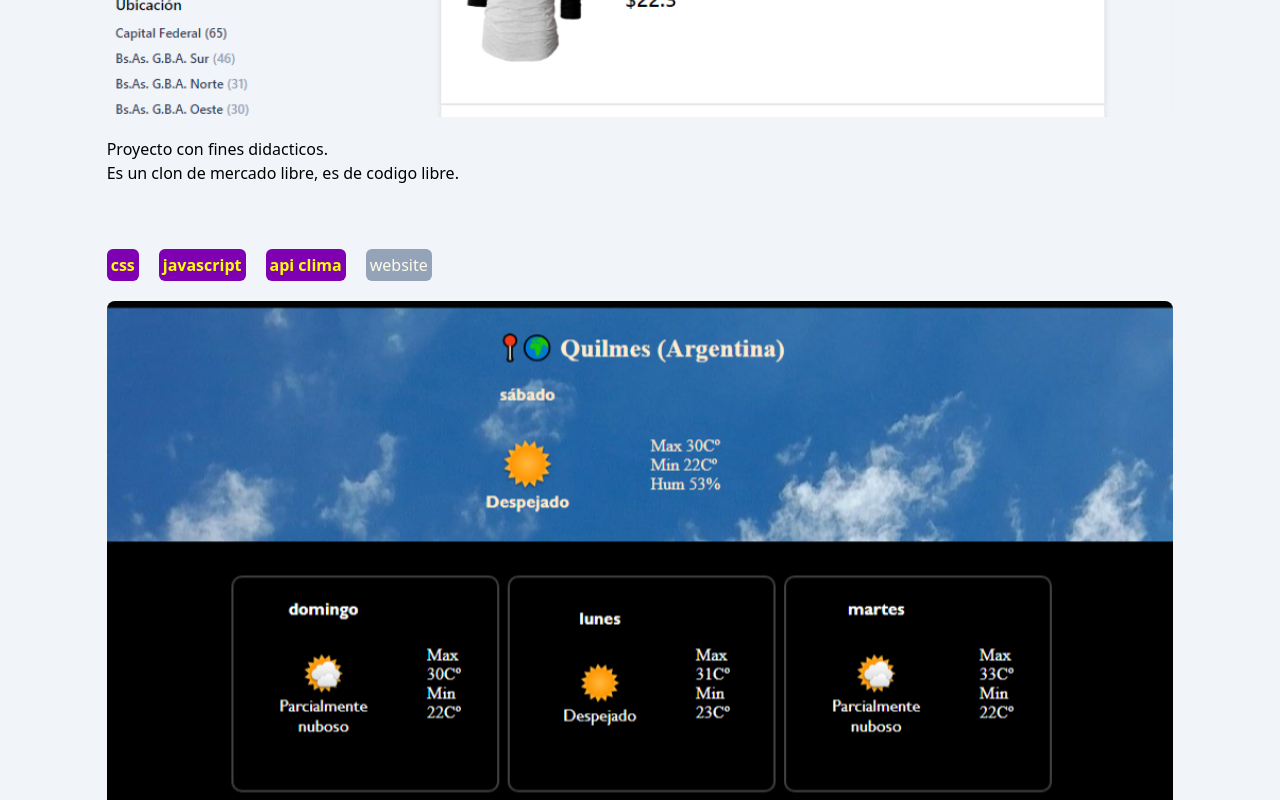
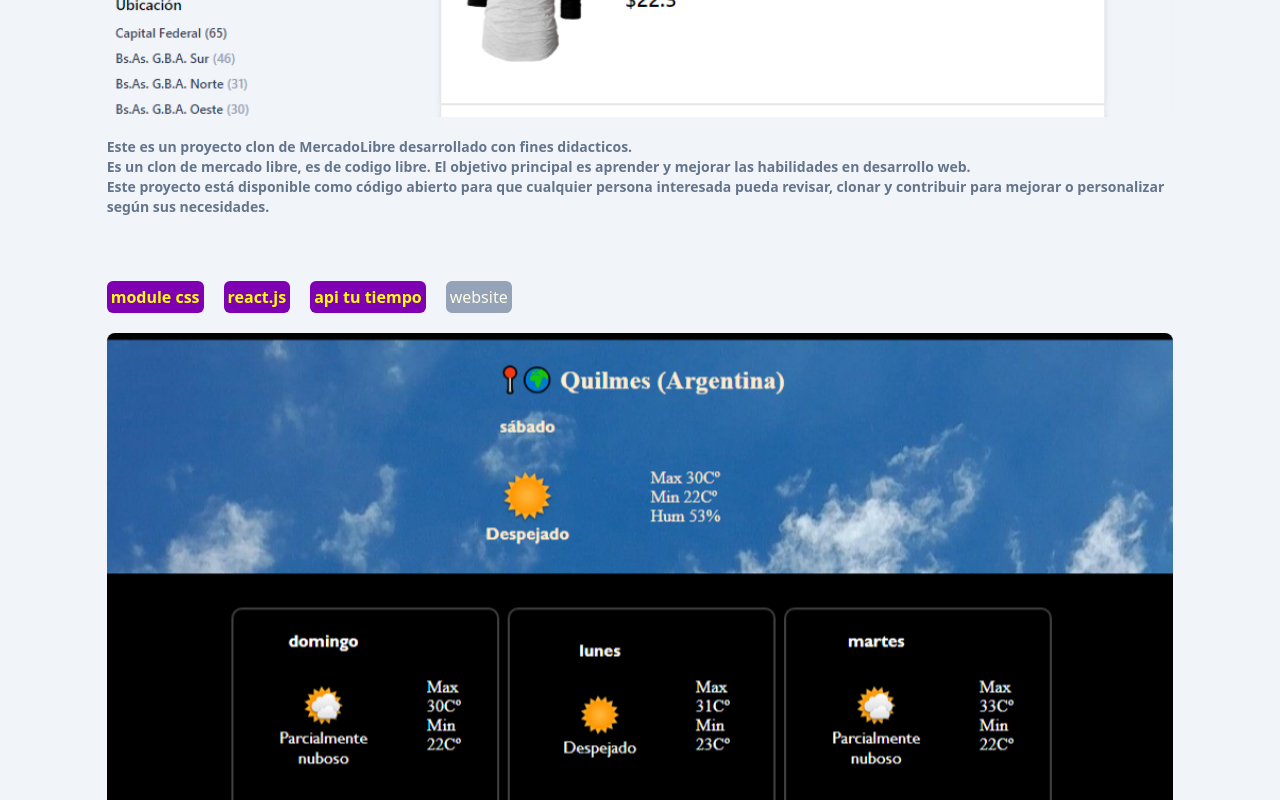
Before and after one commit to mikygaleano/app-my-porfolio, a React (Vite) app: page / in a window 1280 px wide. Shown: the part 1420-2220 px from the top of the page. Built offline with nearby package versions, Linux system fonts and the light colour scheme.

Commit message:
detail de los proyectos, y el style del texto

```diff
--- a/src/components/Projectos/Cards.jsx
+++ b/src/components/Projectos/Cards.jsx
@@ -28,7 +28,7 @@ export const Cards = ({proyectos})=> {
                                 <div className="w-full flex flex-col items-start">
                                     {
                                         items.detail.map((parrafo, parrafoIndex)=> (
-                                            <p key={parrafoIndex} className={``}>{parrafo}</p>
+                                            <p key={parrafoIndex} className={`text-sm text-slate-500 font-semibold`}>{parrafo}</p>
                                         ))
                                     }
                                 </div>
--- a/src/constantes.js
+++ b/src/constantes.js
@@ -36,23 +36,23 @@ export const proyectos = [
     {
         id: generarID(),
         image: 'image/mercado-libre.png',
-        tecnologias: ['tailwind css', 'react.js'],
+        tecnologias: ['tailwind css', 'react.js', 'react-router-dom', 'vite'],
         url: 'https://mikygaleano.github.io/my-store',
-        detail: ['Proyecto con fines didacticos.', 'Es un clon de mercado libre, es de codigo libre.'],
+        detail: ['Este es un proyecto clon de MercadoLibre desarrollado con fines didacticos.', 'Es un clon de mercado libre, es de codigo libre. El objetivo principal es aprender y mejorar las habilidades en desarrollo web.', 'Este proyecto está disponible como código abierto para que cualquier persona interesada pueda revisar, clonar y contribuir para mejorar o personalizar según sus necesidades.'],
     },
     {
         id: generarID(),
         image: 'image/clima.png',
-        tecnologias: ['css', 'javascript', 'api clima'],
+        tecnologias: ['module css', 'react.js', 'api tu tiempo'],
         url: 'https://mikygaleano.github.io/react-app-clima',
-        detail: ['App web meterologica.', 'Consume una api externa y trae la informacíon del clima.'],
+        detail: ['Es una aplicación web integral que proporciona información meteorológica precisa y detallada para usuarios de todo el mundo.', ' Diseñada con un enfoque en la usabilidad y la accesibilidad, esta aplicación ofrece una experiencia única para aquellos interesados en monitorear y comprender el clima en su región local y más allá.'],
     },
     {
         id: generarID(),
         image: 'image/to-do-list.png',
-        tecnologias: ['css', 'javascript'],
+        tecnologias: ['tailwind css', 'react.js', 'vite'],
         url: 'https://mikygaleano.github.io/to-do-list',
-        detail: ['App web to do list.', 'Agregar lista nueva, marcar completas y borrar lista'],
+        detail: ['es una aplicación web imprescindible para cualquier persona que busque mejorar su organización personal, gestionar proyectos de manera efectiva y aumentar su productividad en general.', ' Con su conjunto completo de características y su enfoque en la usabilidad, esta aplicación ofrece una solución integral para la gestión de tareas que se adapta a las necesidades de cualquier usuario.'],
     }
 ];
 
```
